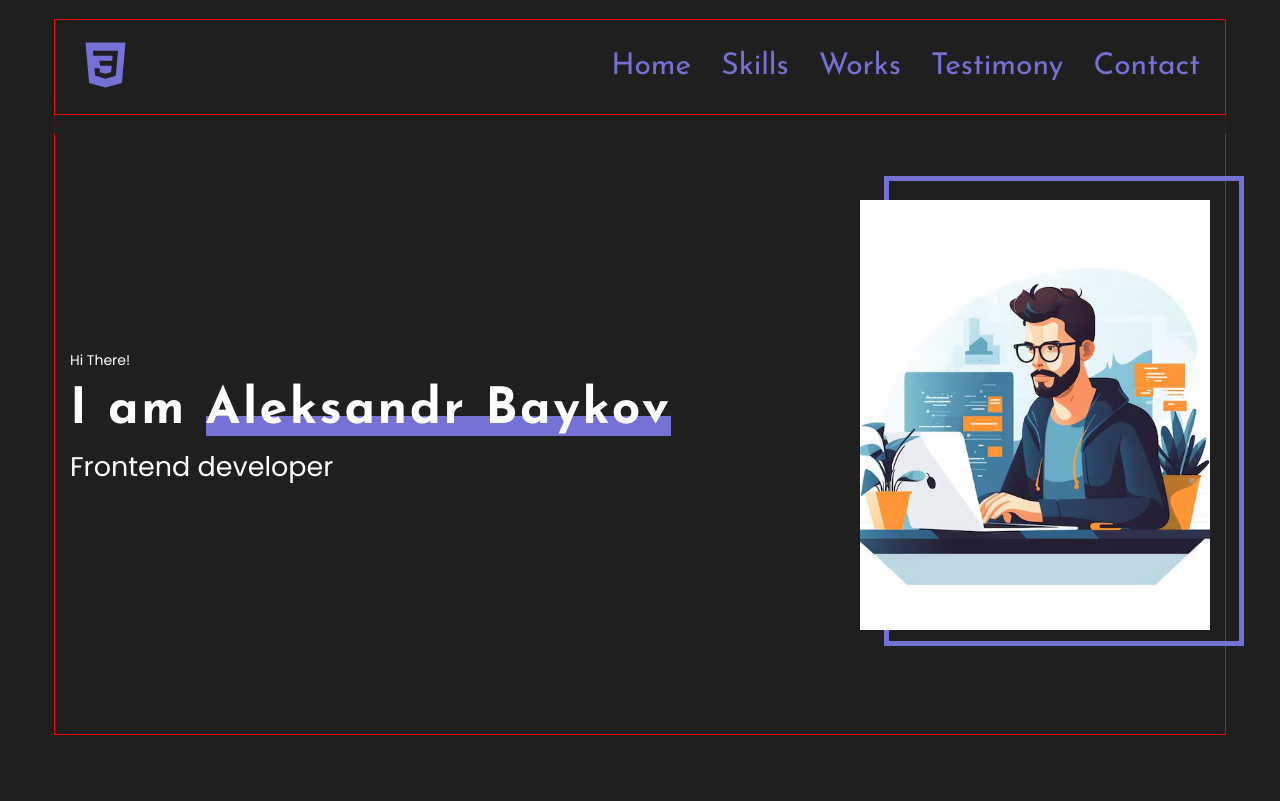
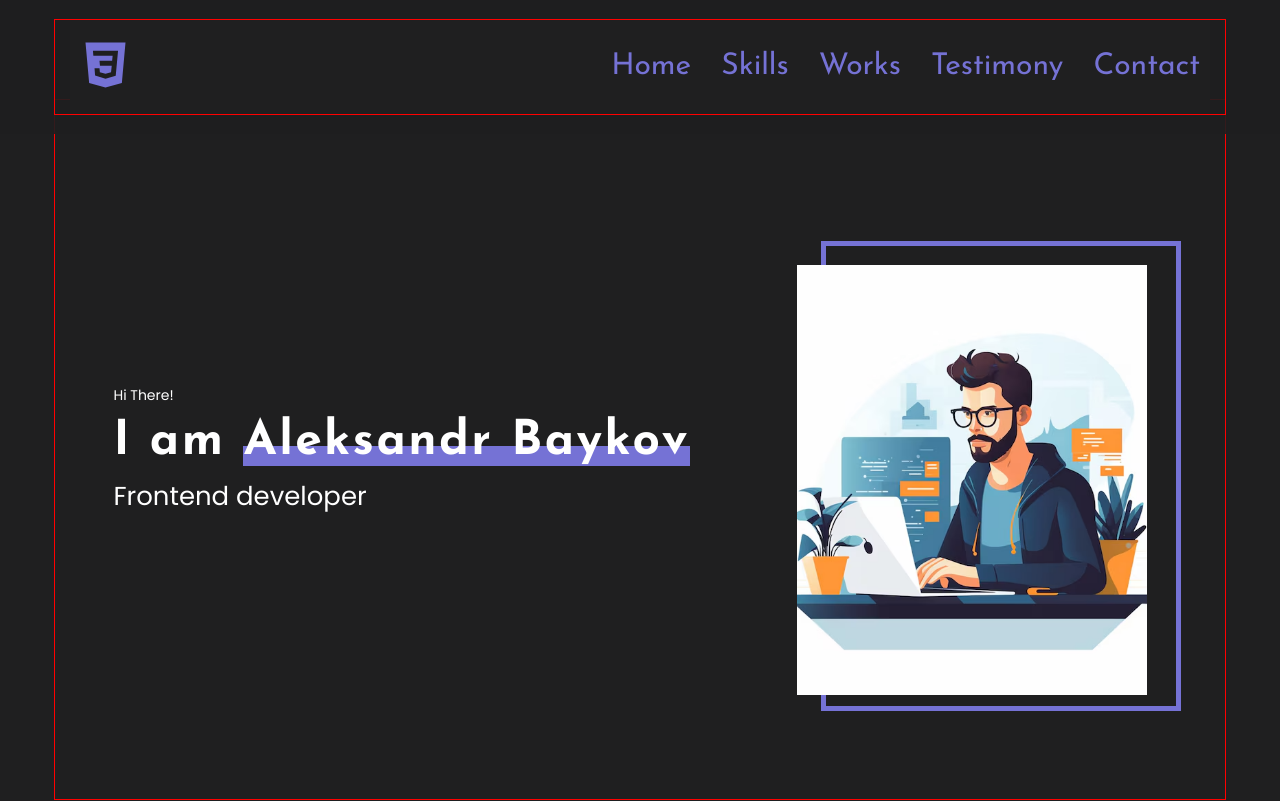
Before and after one commit to BaykovAleksandr/portfolio, a React (Vite) app: page / in a window 1280 px wide. Shown: the top 801 px of the page. Built offline with nearby package versions, Linux system fonts and the light colour scheme.

Commit message:
add adaptive for main section

```diff
--- a/src/layout/header/mobileMenu/MobileMenu.tsx
+++ b/src/layout/header/mobileMenu/MobileMenu.tsx
@@ -8,7 +8,7 @@
       <BurgerButton isOpen={true}>
         <span></span>
       </BurgerButton>
-      <MobileMenuPopap isOpen={true}>
+      <MobileMenuPopap isOpen={false}>
         <ul>
           {props.menuItems.map((item, index) => (
             <ListItem key={index}>
--- a/src/layout/sections/main/Main.tsx
+++ b/src/layout/sections/main/Main.tsx
@@ -4,12 +4,13 @@
 import { FlexWrapper } from "../../../components/FlexWrapper";
 import { Container } from "../../../components/Container";
 import { theme } from "../../../styles/Theme";
+import { font } from '../../../styles/Common';
 
 export default function Main() {
   return (
     <StyledMain>
       <Container>
-        <FlexWrapper justify="space-between" align="center">
+        <FlexWrapper justify="space-around" align="center" wrap='wrap'>
           <div>
             <SmallText>Hi There!</SmallText>
             <Name>
@@ -36,8 +37,7 @@
 const PhotoWrapper = styled.div`
   position: relative;
   z-index: 0;
-
-
+  margin-top: 65px;
 
   &::before {
     content: "";
@@ -48,6 +48,13 @@
     top: -24px;
     left: 24px;
     z-index: -1;
+
+    @media ${theme.media.mobile} {
+      width: 314px;
+      height: 414px;
+      top: -17px;
+      left: 20px;
+    }
   }
 `;
 
@@ -55,18 +62,26 @@
   width: 350px;
   height: 430px;
   object-fit: cover;
+  margin-right: 20px;
+
+  @media ${theme.media.mobile} {
+    width: 310px;
+    height: 380px;
+  }
 `;
 
 const MainTitle = styled.h1`
-  font-weight: 400;
-  font-size: 27px;
+  ${font({
+    weight: 400,
+    Fmax: 27,
+    Fmin: 20,
+  })}
   text-align: start;
 `;
 
 const Name = styled.h2`
-  font-family: "Josefin Sans", sans-serif;
-  font-weight: 700;
-  font-size: 50px;
+${font({family:  "'Josefin Sans', sans-serif", weight: 700, Fmax: 50, Fmin: 36})}
+
   letter-spacing: 0.05em;
   margin: 10px 0;
   text-align: start;
@@ -74,6 +89,8 @@
   span {
     position: relative;
     z-index: 0;
+    white-space: nowrap;
+
     &::before {
       content: "";
       display: inline-block;
@@ -85,9 +102,13 @@
       z-index: -1;
     }
   }
+
+  @media (${theme.media.mobile}) {
+    margin: 15px 0 22px;
+  }
 `;
 
-const SmallText = styled.p`
+const SmallText = styled.h2`
   font-weight: 400;
   font-size: 14px;
   text-align: start;
--- /dev/null
+++ b/src/styles/Common.ts
@@ -0,0 +1,25 @@
+import { theme } from "./Theme";
+
+type FontPropsType = {
+  family?: string;
+  weight?: number;
+  color?: string;
+  lineHeight?: number;
+  Fmin?: number;
+  Fmax?: number;
+};
+
+export const font = ({
+  family,
+  weight,
+  color,
+  lineHeight,
+  Fmin,
+  Fmax,
+}: FontPropsType) => `
+	font-family: ${family || "Poppins"};
+	font-weight: ${weight || 400};
+	color: ${color || theme.colors.font};
+	line-height: ${lineHeight || 1.2};
+	font-size: calc((100vw - 360px) / (1440 - 360) * (${Fmax} - ${Fmin}) + ${Fmin}px);
+`;
```
